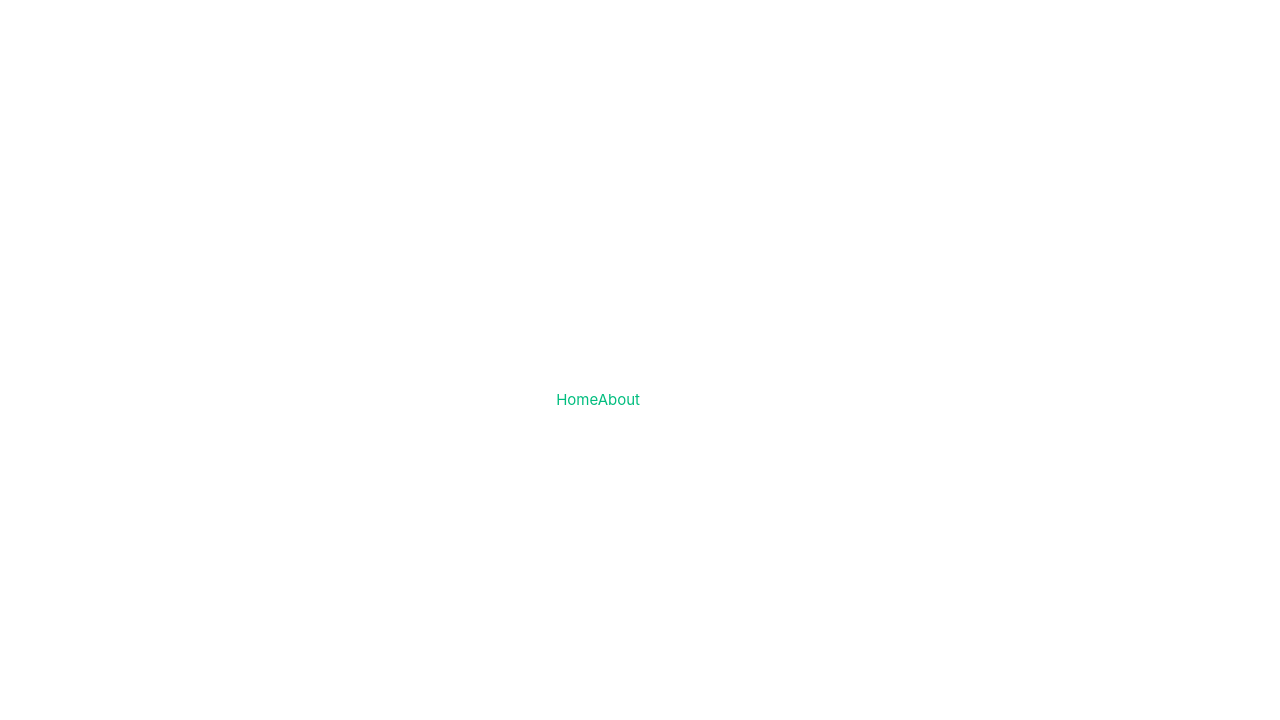
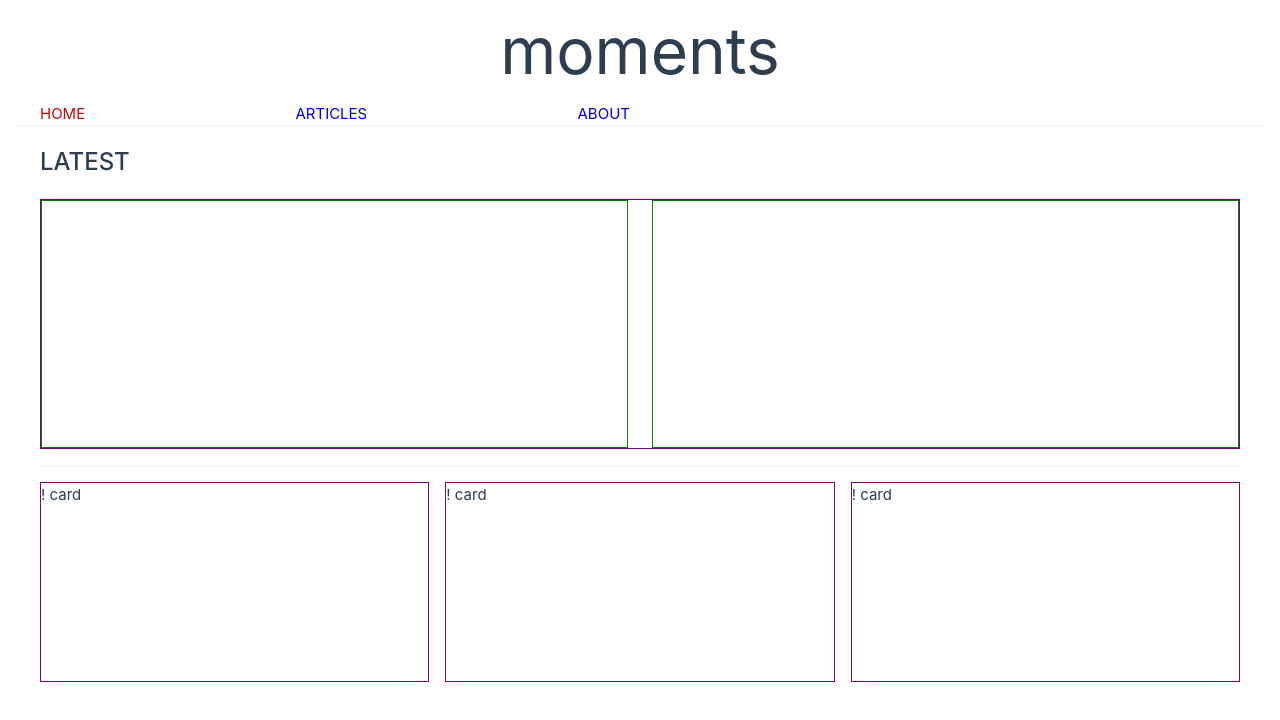
Before and after one commit to GoodnessObi/moments, a Vue app: page / in a window 1280 px wide. Shown: the top 720 px of the page. Built offline with nearby package versions, Linux system fonts and the light colour scheme; some icons are missing.

Commit message:
ui: create home page structure

```diff
--- a/package.json
+++ b/package.json
@@ -14,6 +14,7 @@
   "dependencies": {
     "pinia": "^2.1.4",
     "vue": "^3.3.4",
+    "vue-feather": "^2.0.0",
     "vue-router": "^4.2.4"
   },
   "devDependencies": {
--- a/src/App.vue
+++ b/src/App.vue
@@ -1,23 +1,87 @@
 <script setup lang="ts">
 import { RouterLink, RouterView } from 'vue-router'
+import VueFeather from 'vue-feather'
+
+// const
 </script>
 
 <template>
   <header>
-    <!-- <img alt="Vue logo" class="logo" src="@/assets/logo.svg" width="125" height="125" /> -->
+    <div class="wrapper">
+      <h1 class="logo">moments</h1>
 
-    <div>
-      <nav>
-        <RouterLink to="/">Home</RouterLink>
-        <RouterLink to="/about">About</RouterLink>
-      </nav>
+      <div class="navbar">
+        <nav class="navbar-links">
+          <RouterLink to="/" activeClass="active">Home</RouterLink>
+          <RouterLink to="/articles/all" activeClass="active">Articles</RouterLink>
+          <RouterLink to="/about" activeClass="active">About</RouterLink>
+        </nav>
+        <button class="btn-icon">
+          <vue-feather type="search"></vue-feather>
+        </button>
+      </div>
     </div>
   </header>
 
-  <RouterView />
+  <main>
+    <RouterView />
+  </main>
 </template>
 
 <style scoped>
+header {
+  border-bottom: 1px solid #eee;
+}
+
+.wrapper {
+  max-width: 1200px;
+  margin: 0 auto;
+}
+.logo {
+  font-size: 48px;
+  text-align: center;
+}
+
+.navbar {
+  display: flex;
+  width: 100%;
+  justify-content: space-between;
+  flex-direction: row;
+  flex-wrap: nowrap;
+  align-items: center;
+}
+
+.navbar-links {
+  display: flex;
+  width: 50%;
+  justify-content: space-between;
+  align-items: center;
+}
+
+nav a {
+  text-decoration: none;
+  text-transform: uppercase;
+  margin-right: 10px;
+}
+
+nav a.active {
+  color: rgb(195, 10, 10);
+}
+
+.btn-icon {
+  background: transparent;
+  padding: 0;
+  border: none;
+}
+
+main {
+  max-width: 1200px;
+  margin: 0 auto;
+}
+
 @media (min-width: 1024px) {
+  .logo {
+    font-size: 64px;
+  }
 }
 </style>
--- a/src/assets/main.css
+++ b/src/assets/main.css
@@ -1,35 +1,33 @@
 @import './base.css';
 
 #app {
-  max-width: 1280px;
   margin: 0 auto;
-  padding: 2rem;
-
+  padding: 0 1rem;
   font-weight: normal;
 }
 
-a,
+/* a,
 .green {
   text-decoration: none;
   color: hsla(160, 100%, 37%, 1);
   transition: 0.4s;
-}
+} */
 
 @media (hover: hover) {
-  a:hover {
+  /* a:hover {
     background-color: hsla(160, 100%, 37%, 0.2);
-  }
+  } */
 }
 
 @media (min-width: 1024px) {
-  body {
+  /* body {
     display: flex;
     place-items: center;
-  }
+  } */
 
   #app {
-    display: grid;
-    grid-template-columns: 1fr 1fr;
-    padding: 0 2rem;
+    /* display: grid;
+    grid-template-columns: 1fr 1fr; */
+    /* padding: 0 2rem; */
   }
 }
--- a/src/router/index.ts
+++ b/src/router/index.ts
@@ -1,5 +1,5 @@
 import { createRouter, createWebHistory } from 'vue-router'
-import NewsPage from '@/views/NewsPage.vue'
+import HomePage from '@/views/HomePage.vue'
 
 const router = createRouter({
   history: createWebHistory(import.meta.env.BASE_URL),
@@ -7,7 +7,15 @@ const router = createRouter({
     {
       path: '/',
       name: 'home',
-      component: NewsPage
+      component: HomePage
+    },
+    {
+      path: '/articles/all',
+      name: 'articles',
+      // route level code-splitting
+      // this generates a separate chunk (About.[hash].js) for this route
+      // which is lazy-loaded when the route is visited.
+      component: () => import('../views/NewsPage.vue')
     },
     {
       path: '/about',
@@ -18,7 +26,7 @@ const router = createRouter({
       component: () => import('../views/AboutPage.vue')
     },
     {
-      path: '/news/:id',
+      path: '/articles/:id',
       name: 'details',
       // route level code-splitting
       // this generates a separate chunk (About.[hash].js) for this route
--- /dev/null
+++ b/src/views/HomePage.vue
@@ -0,0 +1,85 @@
+<script setup lang="ts"></script>
+
+<template>
+  <div>
+    <section class="section-header">
+      <h2>Latest</h2>
+    </section>
+
+    <section>
+      <div class="card-highlight">
+        <div class="content"></div>
+        <div class="img"></div>
+      </div>
+      <div class="card-grid">
+        <div>! card</div>
+        <div>! card</div>
+        <div>! card</div>
+      </div>
+    </section>
+  </div>
+</template>
+
+<style scoped>
+.section-header {
+  padding: 1rem 0;
+  border-bottom: 1px solid #eee;
+}
+
+.section-header h2 {
+  font-size: 18px;
+  font-weight: 500;
+  text-transform: uppercase;
+}
+
+.card-highlight {
+  border: 1px solid purple;
+  min-height: auto;
+  display: flex;
+  justify-content: space-between;
+  flex-direction: column;
+}
+
+.card-highlight div {
+  border: 1px solid green;
+  width: 100%;
+  min-height: 200px;
+}
+
+.card-grid {
+  display: grid;
+  gap: 1rem;
+  padding: 1rem 0;
+  border-top: 1px solid #eee;
+  margin-top: 1rem;
+}
+
+.card-grid div {
+  border: 1px solid purple;
+  min-height: 200px;
+}
+
+@media (min-width: 1024px) {
+  .section-header {
+    /* padding: 2rem 0; */
+  }
+  .section-header h2 {
+    font-size: 24px;
+  }
+
+  .card-grid {
+    grid-template-columns: repeat(3, 1fr);
+  }
+
+  .card-highlight {
+    flex-direction: row;
+    min-height: 250px;
+  }
+
+  .card-highlight div {
+    border: 1px solid green;
+    width: 49%;
+    min-height: 100%;
+  }
+}
+</style>
--- a/src/views/NewsPage.vue
+++ b/src/views/NewsPage.vue
@@ -1,5 +1,5 @@
 <script setup lang="ts"></script>
 
 <template>
-  <main></main>
+  <main>Paginated News Page</main>
 </template>
```
Also changed, not shown: 1 other file (tests, documents, lock files or other folders).
